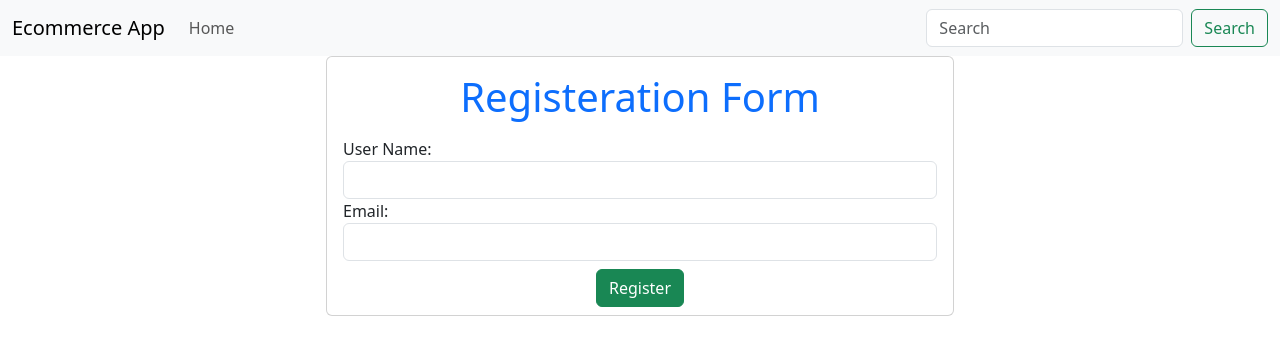
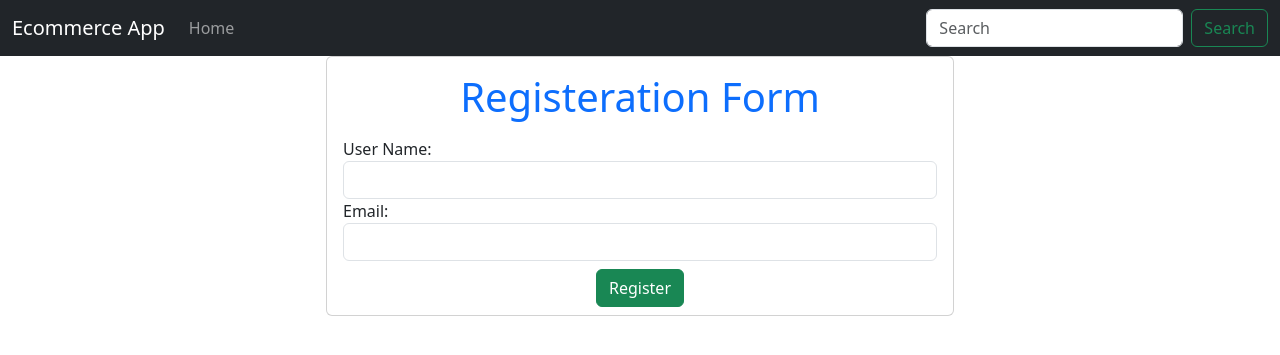
Before and after one commit to momotan039/Tech-Heaven-Php, a PHP site: page /pages/home.php in a window 1280 px wide. Shown: the top 355 px of the page. Run offline with PHP 8.4, Linux system fonts and the light colour scheme.

Commit message:
switch navbar to dark

```diff
--- a/inc/navbar.php
+++ b/inc/navbar.php
@@ -4,7 +4,7 @@ function isActivePage($page){
   return $_SERVER['PHP_SELF']==$pages.'/'.$page?'active':'';
 }
 ?>
-<nav class="navbar navbar-expand-lg bg-light">
+<nav class="navbar navbar-expand-lg navbar-dark bg-dark">
   <div class="container-fluid">
     <a class="navbar-brand" href="/ecommerce">Ecommerce App</a>
     <button class="navbar-toggler" type="button" data-bs-toggle="collapse" data-bs-target="#navbarSupportedContent" aria-controls="navbarSupportedContent" aria-expanded="false" aria-label="Toggle navigation">
```
